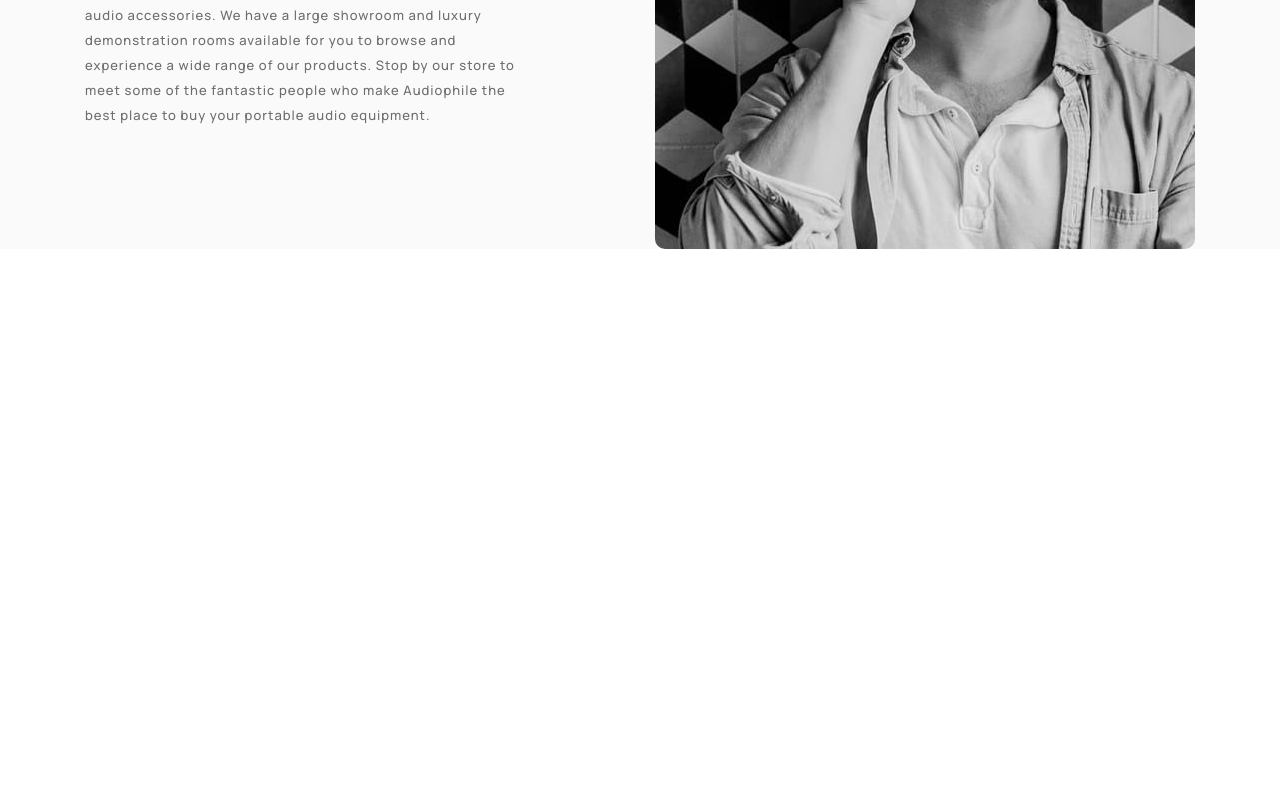
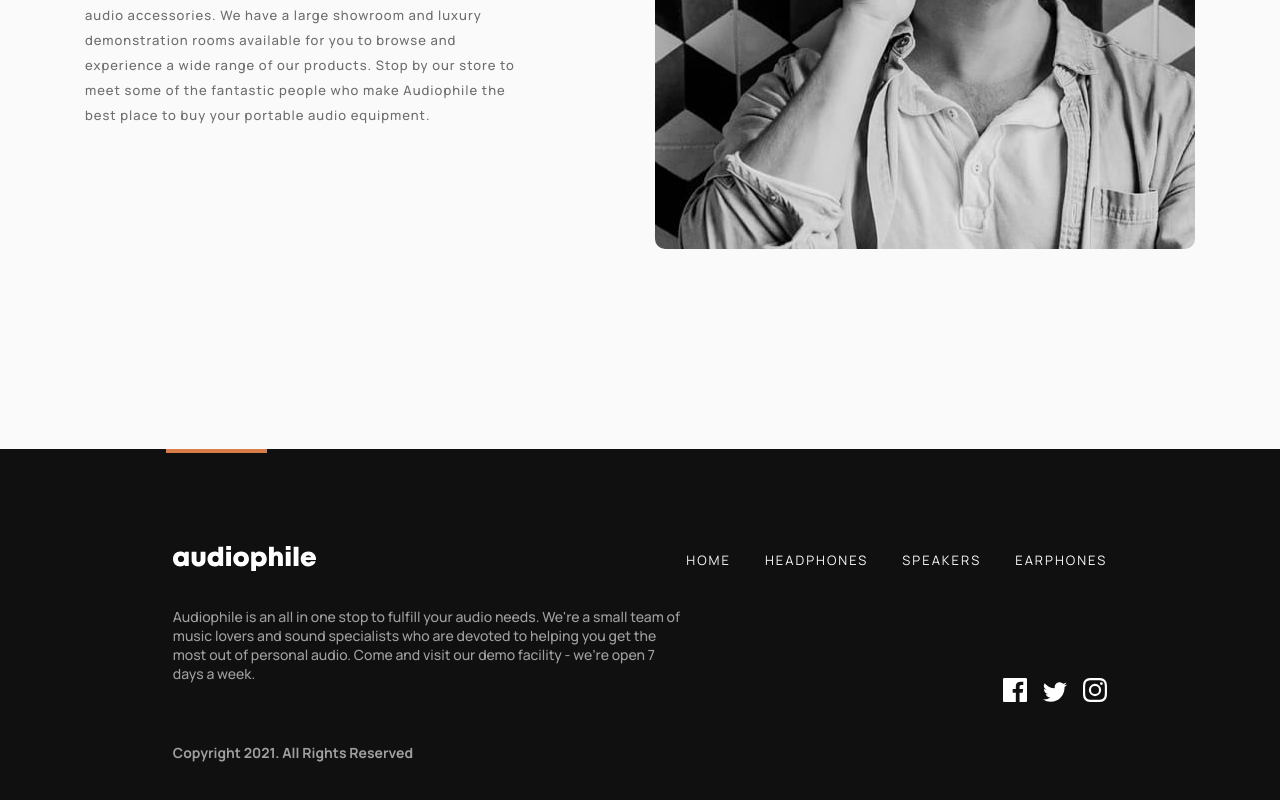
Before and after one commit to Chermann-KING/audiophile, a React (Vite) app: page / in a window 1280 px wide. Shown: the part 3173-3973 px from the top of the page. Before the commit the page ends 3622 px from the top, so only its background shows below. Built offline with nearby package versions, Linux system fonts and the light colour scheme.

Commit message:
💄 HOME: Footer > Create and styling elements

```diff
--- a/src/pages/home/Home.jsx
+++ b/src/pages/home/Home.jsx
@@ -2,16 +2,185 @@ import { styled } from "styled-components";
 import { theme } from "../../theme/theme";
 import Header from "../../components/header/Header";
 import Main from "./main/Main";
+import { Link } from "react-router-dom";
 
 export default function Home() {
   return (
     <HomeStyled>
       <Header />
       <Main />
+      <footer>
+        <div className="footer-top">
+          <div className="logo">
+            <img src="/assets/shared/desktop/logo.svg" alt="audiophile-logo" />
+          </div>
+
+          <nav>
+            <ul>
+              <li>
+                <Link to="/">Home</Link>
+              </li>
+              <li>
+                <Link to="/headphones">Headphones</Link>
+              </li>
+              <li>
+                <Link to="/speakers">Speakers</Link>
+              </li>
+              <li>
+                <Link to="/earphones">Earphones</Link>
+              </li>
+            </ul>
+          </nav>
+        </div>
+
+        <div className="footer-middle">
+          <p>
+            Audiophile is an all in one stop to fulfill your audio needs. We're
+            a small team of music lovers and sound specialists who are devoted
+            to helping you get the most out of personal audio. Come and visit
+            our demo facility - we’re open 7 days a week.
+          </p>
+        </div>
+
+        <div className="footer-bottom">
+          <div className="copyright">
+            <p>Copyright 2021. All Rights Reserved</p>
+          </div>
+
+          <div className="social-networks">
+            <a href="https://facebook.com">
+              <img
+                src="/assets/shared/desktop/icon-facebook.svg"
+                alt="facebook-icon"
+              />
+            </a>
+            <a href="https://twitter.com">
+              <img
+                src="/assets/shared/desktop/icon-twitter.svg"
+                alt="twitter-icon"
+              />
+            </a>
+            <a href="https://instagram.com">
+              <img
+                src="/assets/shared/desktop/icon-instagram.svg"
+                alt="instagram-icon"
+              />
+            </a>
+          </div>
+        </div>
+      </footer>
     </HomeStyled>
   );
 }
 
 const HomeStyled = styled.div`
   background-color: ${theme.colors.quaternaryColor};
+
+  footer {
+    background-color: ${theme.colors.secondaryColor};
+
+    height: 365px;
+
+    display: flex;
+    flex-direction: column;
+    justify-content: center;
+    align-items: center;
+    row-gap: 36px;
+
+    padding: 32px 13.5%;
+
+    position: relative;
+
+    &:after {
+      content: "";
+      position: absolute;
+      top: 0;
+      left: 13%;
+      width: 101px;
+      height: 4px;
+      background: ${theme.colors.primaryColor};
+    }
+
+    .footer-top {
+      margin: 0 auto;
+
+      margin-top: 45px;
+
+      width: 100%;
+
+      display: flex;
+      align-items: center;
+      justify-content: space-between;
+
+      .logo {
+        display: flex;
+        justify-content: center;
+      }
+      nav > ul {
+        list-style: none;
+        display: flex;
+        gap: 34px;
+        text-transform: uppercase;
+
+        li > a {
+          color: ${theme.colors.quaternaryColor};
+          font-size: ${theme.fonts.size.SUBTITLE};
+          letter-spacing: ${theme.fonts.charSpace.H4CharSpace};
+
+          &:hover {
+            color: ${theme.colors.primaryColor};
+          }
+        }
+      }
+    }
+
+    .footer-middle {
+      align-self: flex-start;
+
+      width: 540px;
+      height: 100px;
+
+      p {
+        color: ${theme.colors.whiteColor};
+        font-size: ${theme.fonts.size.OVERLINE};
+        font-weight: ${theme.fonts.weights.medium};
+        line-height: ${theme.fonts.lineSpace.OverLineSpace};
+        opacity: 0.6;
+        padding-right: 30px;
+      }
+    }
+
+    .footer-bottom {
+      width: 100%;
+
+      display: flex;
+      justify-content: space-between;
+      align-items: center;
+
+      .copyright {
+        p {
+          color: ${theme.colors.whiteColor};
+          font-size: ${theme.fonts.size.OVERLINE};
+          font-weight: ${theme.fonts.weights.bold};
+          line-height: ${theme.fonts.lineSpace.OverLineSpace};
+          opacity: 0.6;
+        }
+      }
+
+      .social-networks {
+        margin-top: -120px;
+        a {
+          margin-left: 16px;
+
+          img {
+            transition: fill 0.3s;
+            &:hover {
+              filter: brightness(0) saturate(100%) invert(36%) sepia(94%)
+                saturate(1398%) hue-rotate(359deg) brightness(92%) contrast(89%);
+            }
+          }
+        }
+      }
+    }
+  }
 `;
```
